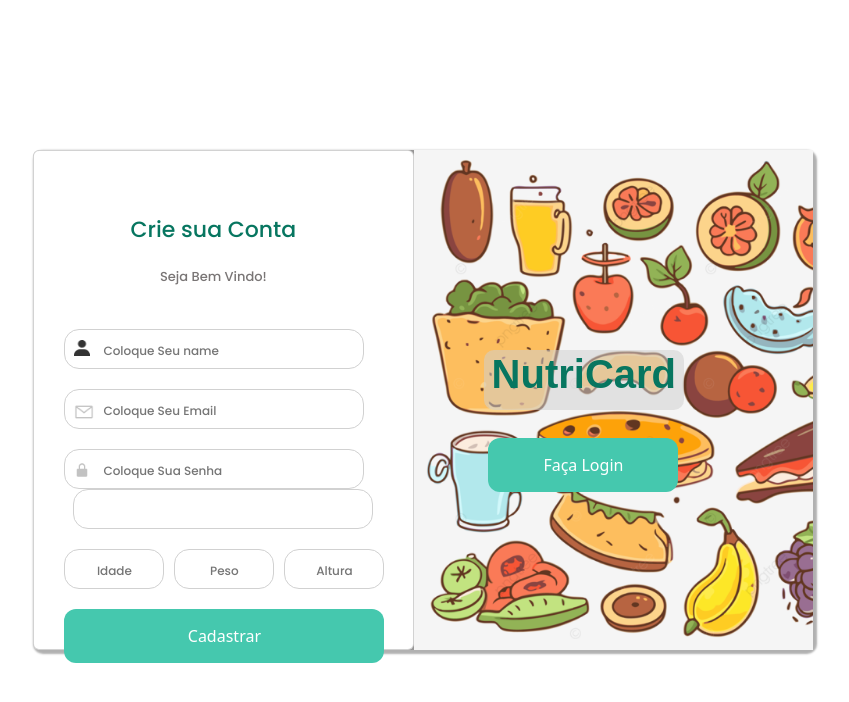
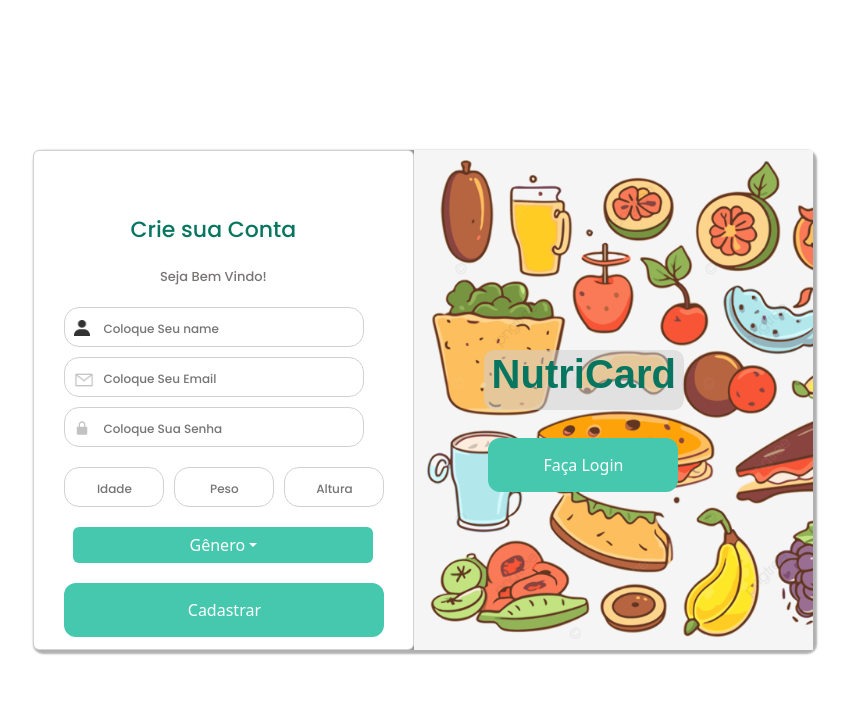
Before and after one commit to lucasMunizt/estagio-2, a React (Vite) app: page /cadastro in a window 1280 px wide. Shown: the top 702 px of the page, without its empty margins (217-1066 px from the left). Built offline with nearby package versions, Linux system fonts and the light colour scheme; a web font is replaced by a local one.

Commit message:
Adicionando campo genero

```diff
--- a/src/components/Logins/Logins.css
+++ b/src/components/Logins/Logins.css
@@ -76,7 +76,7 @@
 }
 
 .card-body span{
-    margin-bottom: 20px;
+    margin-bottom: 10px;
     font-family: "Poppins", sans-serif;
     font-weight: 500;
     font-style: normal;
@@ -85,7 +85,7 @@
 }
 
 form{
-    margin-top: 20px;
+    margin-top: 0px;
 }
 
 .invertido {
@@ -97,9 +97,28 @@
     display: flex;
     align-items: center;
     justify-content: space-around;
-    margin-top: 20px;
+    margin-top: 10px;
     margin-right: 0px;
     gap: 10px;
+
+}
+
+.dropdown{
+    margin-right: 0px;
+    margin-top: 20px;
+    margin-bottom: 0;
+}
+
+.dropdown-menu{
+    width: 300px;
+    text-align: center;
+}
+
+#botao-list-genero{
+    width: 300px;
+    padding: 6px;
+    background-color: #45C8AE;
+    border: none;
 }
 
 #idade,#peso,#altura {
--- a/src/components/Logins/Logins.jsx
+++ b/src/components/Logins/Logins.jsx
@@ -90,9 +90,7 @@
                   />
 
                 )}
-                {gernero &&(
-                     <input type="text" onChange={onInputChangeGenero}id={idGenero} />
-                )}
+
 
                 {/* Renderiza os campos de input para idade, peso e altura */}
                 {isDados && (
@@ -117,6 +115,20 @@
                     />
                   </div>
                 )}
+                 {gernero &&(
+                     //<input type="text" onChange={onInputChangeGenero}id={idGenero} placeholder="Coloque seu gênero: MAN OU SHER" />
+                     <div className="dropdown">
+                     <button className="btn btn-secondary dropdown-toggle" type="button" data-bs-toggle="dropdown" aria-expanded="false" id="botao-list-genero">
+                       Gênero
+                     </button>
+                     <ul className="dropdown-menu">
+                       <li><button className="dropdown-item" type="button" id={idGenero} onClick={()=> onInputChangeGenero({ target: {id: idGenero, value: 'MAN'}})}>MAN</button></li>
+                       <li><button className="dropdown-item" type="button" id={idGenero}  onClick={()=> onInputChangeGenero({ target: {id: idGenero, value: 'SHER'}})}>SHER</button></li>
+
+                     </ul>
+                   </div>
+
+                )}
 
                 <Butao valor={butaoValor2} id={butaoId2} onClick={onSave} />
 
--- a/src/telas/Cadastro.css
+++ b/src/telas/Cadastro.css
@@ -1,13 +1,12 @@
 #idCadastroNome {
-    margin-top: 2px;
-    margin-bottom: 20px;
+    margin-bottom: 10px;
     border: 1px solid rgb(209, 209, 209);
     border-radius: 15px;
     width: 300px;
 }
 
 #idCadastroEmail {
-    margin-bottom: 20px;
+    margin-bottom: 10px;
     border: 1px solid rgb(209, 209, 209);
     border-radius: 15px;
     width: 300px;
@@ -17,7 +16,10 @@
     border: 1px solid rgb(209, 209, 209);
     border-radius: 15px;
     width: 300px;
+    margin-bottom: 10px;
 }
+
+
 
 #butao-cadastrar {
     border-radius: 12px;
--- a/src/telas/Cadastro.jsx
+++ b/src/telas/Cadastro.jsx
@@ -69,6 +69,8 @@
         },
         body: JSON.stringify(user)
       })
+      if(res.ok) return navigate('/login');
+      else return alert('Erro ao criar usuário prenchar todos os campos')
       .then(response => response.json())
       .then(data => console.log(data))
       .catch(error => console.error('Erro:', error));
@@ -82,7 +84,7 @@
   const handleSave =  async (e) =>{
     CalcularImc()
     e.preventDefault()
-    console.log("peso "+ weight)
+    console.log("gender "+ gender)
     const user = {
       "user": {
           "height": height,
```
